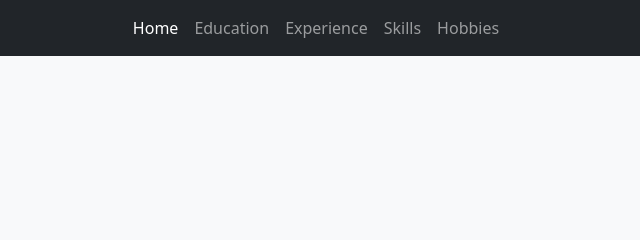
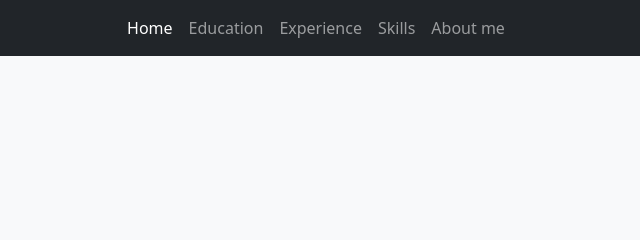
Before and after one commit to ParBelenos/CV_Bootstrap, a website built with Vite: page src/index.html in a window 1280 px wide. Shown: the top 240 px of the page, 324-964 px from the left. Built offline with nearby package versions, Linux system fonts and the light colour scheme.

Commit message:
Fix nav link

```diff
--- a/src/index.html
+++ b/src/index.html
@@ -22,7 +22,7 @@
           <li class="nav-item"><a class="nav-link" href="education.html">Education</a></li>
           <li class="nav-item"><a class="nav-link" href="experience.html">Experience</a></li>
           <li class="nav-item"><a class="nav-link" href="skills.html">Skills</a></li>
-          <li class="nav-item"><a class="nav-link" href="about.html">Hobbies</a></li>
+          <li class="nav-item"><a class="nav-link" href="about.html">About me</a></li>
         </ul>
       </div>
     </div>
```
Also changed, not shown: src/education.html (+1 -1 lines), src/experience.html (+1 -1 lines).
